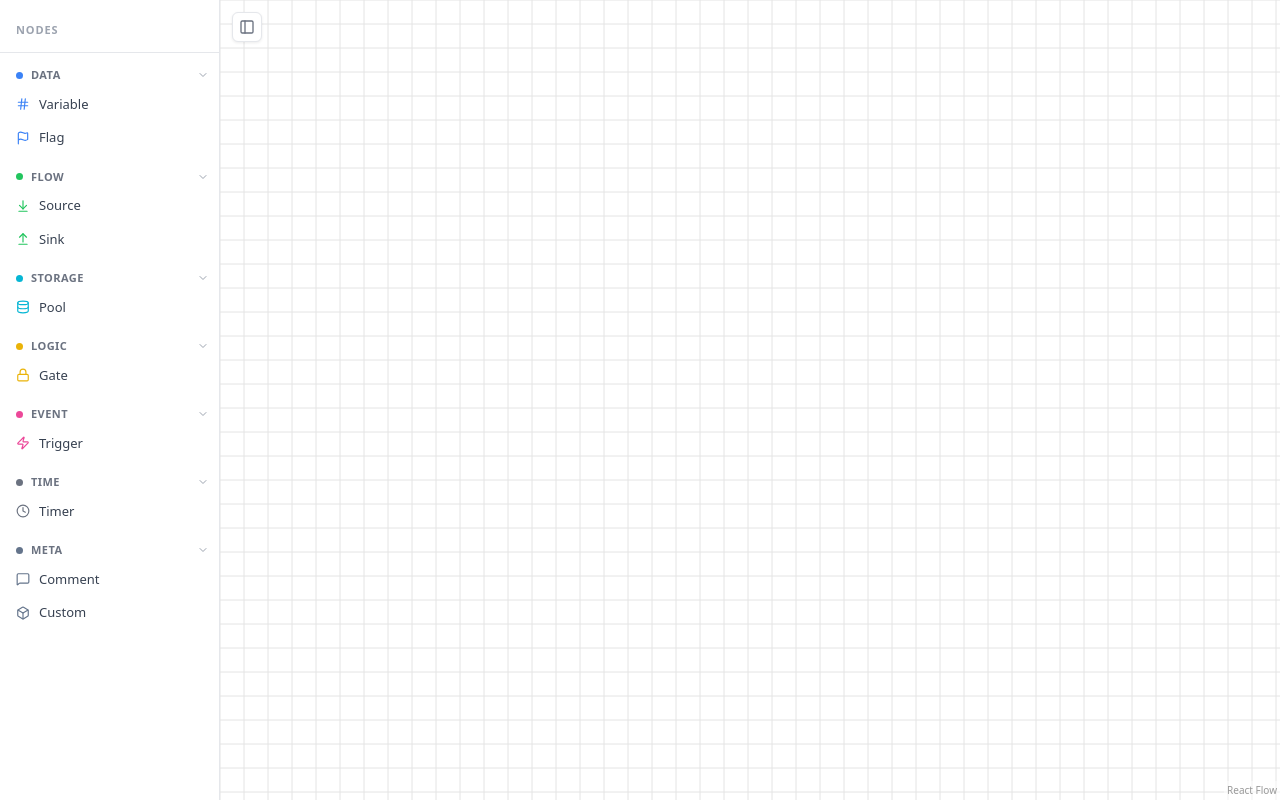
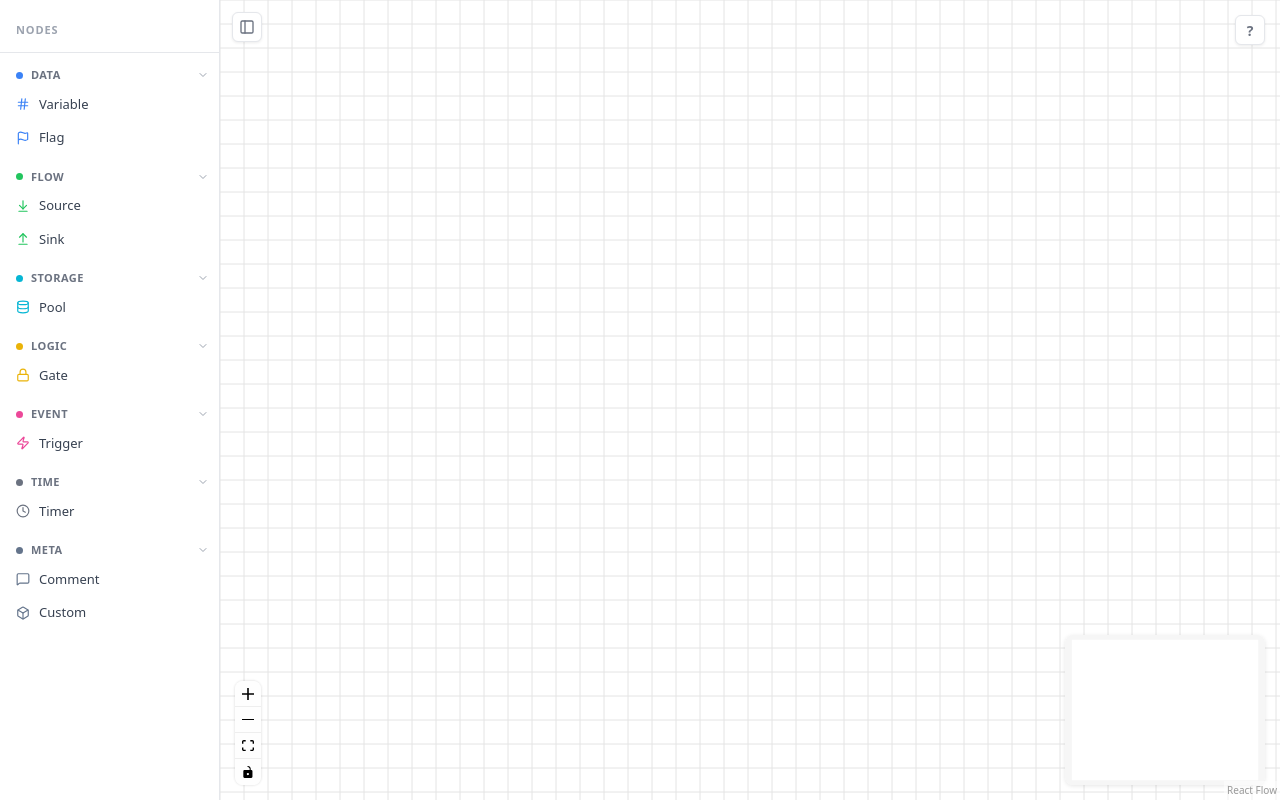
Before and after one commit to LArnaldi/looplens, a Next.js app in the folder frontend/: page / in a window 1280 px wide. Built offline with nearby package versions, Linux system fonts and the light colour scheme.

Commit message:
feat: add minimap, controls, snap-to-grid, and shortcuts panel

```diff
--- a/frontend/src/app/globals.css
+++ b/frontend/src/app/globals.css
@@ -238,3 +238,92 @@ body {
   background: #f3f4f6;
   color: #374151;
 }
+
+/* MiniMap */
+.react-flow__minimap {
+  border-radius: 8px;
+  box-shadow: 0 1px 4px rgba(0, 0, 0, 0.1);
+  overflow: hidden;
+}
+
+/* Controls */
+.react-flow__controls {
+  border-radius: 8px;
+  box-shadow: 0 1px 4px rgba(0, 0, 0, 0.1);
+  overflow: hidden;
+}
+
+/* Canvas help button */
+.canvas-help-btn {
+  width: 30px;
+  height: 30px;
+  display: flex;
+  align-items: center;
+  justify-content: center;
+  background: #ffffff;
+  border: 1px solid #e5e7eb;
+  border-radius: 6px;
+  color: #6b7280;
+  cursor: pointer;
+  box-shadow: 0 1px 3px rgba(0, 0, 0, 0.08);
+  font-size: 14px;
+  font-weight: 600;
+  font-family: ui-sans-serif, system-ui, sans-serif;
+}
+
+.canvas-help-btn:hover {
+  background: #f3f4f6;
+  color: #374151;
+}
+
+/* Shortcuts popover */
+.canvas-shortcuts-popover {
+  position: absolute;
+  top: 38px;
+  right: 0;
+  background: #ffffff;
+  border: 1px solid #e5e7eb;
+  border-radius: 8px;
+  box-shadow: 0 4px 12px rgba(0, 0, 0, 0.1);
+  padding: 12px 14px;
+  min-width: 240px;
+  font-family: ui-sans-serif, system-ui, sans-serif;
+}
+
+.canvas-shortcuts-title {
+  font-size: 11px;
+  font-weight: 600;
+  letter-spacing: 0.06em;
+  text-transform: uppercase;
+  color: #9ca3af;
+  margin: 0 0 8px;
+}
+
+.canvas-shortcuts-list {
+  list-style: none;
+  margin: 0;
+  padding: 0;
+  display: flex;
+  flex-direction: column;
+  gap: 6px;
+}
+
+.canvas-shortcuts-list li {
+  font-size: 12px;
+  color: #374151;
+  display: flex;
+  align-items: center;
+  gap: 8px;
+}
+
+.canvas-shortcuts-key {
+  display: inline-block;
+  background: #f3f4f6;
+  border: 1px solid #e5e7eb;
+  border-radius: 4px;
+  padding: 1px 6px;
+  font-size: 11px;
+  color: #6b7280;
+  white-space: nowrap;
+  flex-shrink: 0;
+}
--- a/frontend/src/components/Canvas.tsx
+++ b/frontend/src/components/Canvas.tsx
@@ -6,6 +6,9 @@ import {
   ReactFlowProvider,
   Background,
   BackgroundVariant,
+  MiniMap,
+  Controls,
+  Panel,
   addEdge,
   useNodesState,
   useEdgesState,
@@ -28,6 +31,7 @@ function CanvasInner() {
   const [nodes, setNodes, onNodesChange] = useNodesState<NodeCardNode>([])
   const [edges, setEdges, onEdgesChange] = useEdgesState<Edge>([])
   const [contextMenu, setContextMenu] = useState<{ nodeId: string; x: number; y: number } | null>(null)
+  const [shortcutsOpen, setShortcutsOpen] = useState(false)
   const { screenToFlowPosition, deleteElements } = useReactFlow()
 
   const onConnect = useCallback(
@@ -40,7 +44,10 @@ function CanvasInner() {
     setContextMenu({ nodeId: node.id, x: event.clientX, y: event.clientY })
   }, [])
 
-  const onPaneClick = useCallback(() => setContextMenu(null), [])
+  const onPaneClick = useCallback(() => {
+    setContextMenu(null)
+    setShortcutsOpen(false)
+  }, [])
 
   const isValidConnection = useCallback((connection: Edge | Connection) => {
     const sourceType = connection.sourceHandle?.split('-')[0]
@@ -99,6 +106,8 @@ function CanvasInner() {
         onPaneClick={onPaneClick}
         isValidConnection={isValidConnection}
         deleteKeyCode={['Delete', 'Backspace']}
+        snapToGrid={true}
+        snapGrid={[16, 16]}
       >
         <Background
           variant={BackgroundVariant.Lines}
@@ -106,6 +115,28 @@ function CanvasInner() {
           gap={24}
           lineWidth={1}
         />
+        <MiniMap zoomable pannable />
+        <Controls />
+        <Panel position="top-right">
+          <button
+            className="canvas-help-btn"
+            onClick={() => setShortcutsOpen((v) => !v)}
+            aria-label="Keyboard shortcuts"
+          >
+            ?
+          </button>
+          {shortcutsOpen && (
+            <div className="canvas-shortcuts-popover">
+              <p className="canvas-shortcuts-title">Keyboard shortcuts</p>
+              <ul className="canvas-shortcuts-list">
+                <li><span className="canvas-shortcuts-key">Del / Backspace</span> elimina nodo selezionato</li>
+                <li><span className="canvas-shortcuts-key">Ctrl + Scroll</span> zoom</li>
+                <li><span className="canvas-shortcuts-key">Right-click</span> menu contestuale</li>
+                <li><span className="canvas-shortcuts-key">Drag from sidebar</span> aggiungi nodo</li>
+              </ul>
+            </div>
+          )}
+        </Panel>
       </ReactFlow>
       {contextMenu && (
         <ul
```
